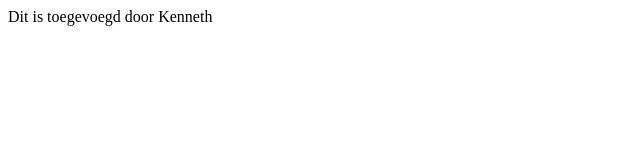
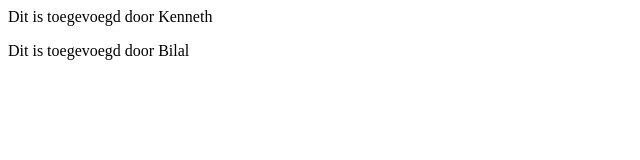
Before and after one commit to Bilal-Lahssini/TestOefening-klas, a plain HTML site: page index.html in a window 1280 px wide. Shown: the whole page, without its empty margins (0-640 px from the left). Drawn offline with Linux system fonts and the light colour scheme.

Commit message:
Bilal teskt

```diff
--- a/index.html
+++ b/index.html
@@ -7,5 +7,6 @@
 </head>
 <body>
     <p>Dit is toegevoegd door Kenneth</p>
+    <p>Dit is toegevoegd door Bilal</p>
 </body>
 </html>
```
